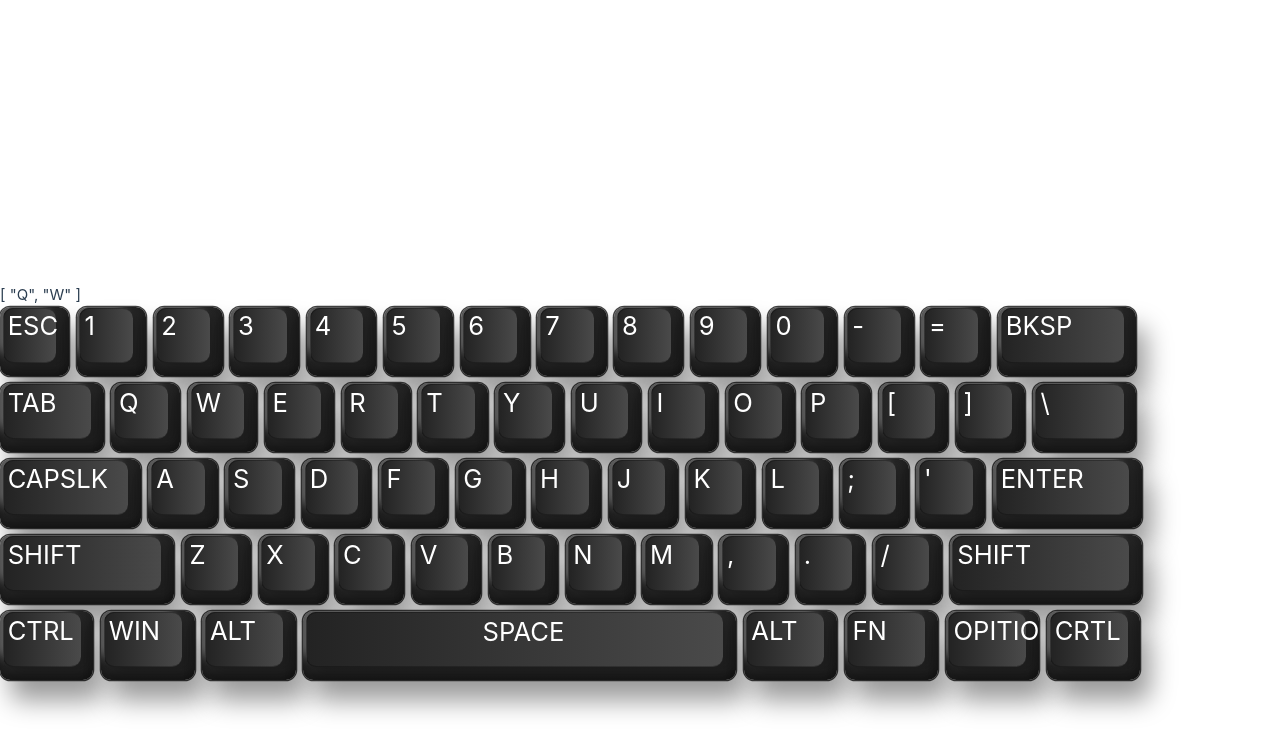
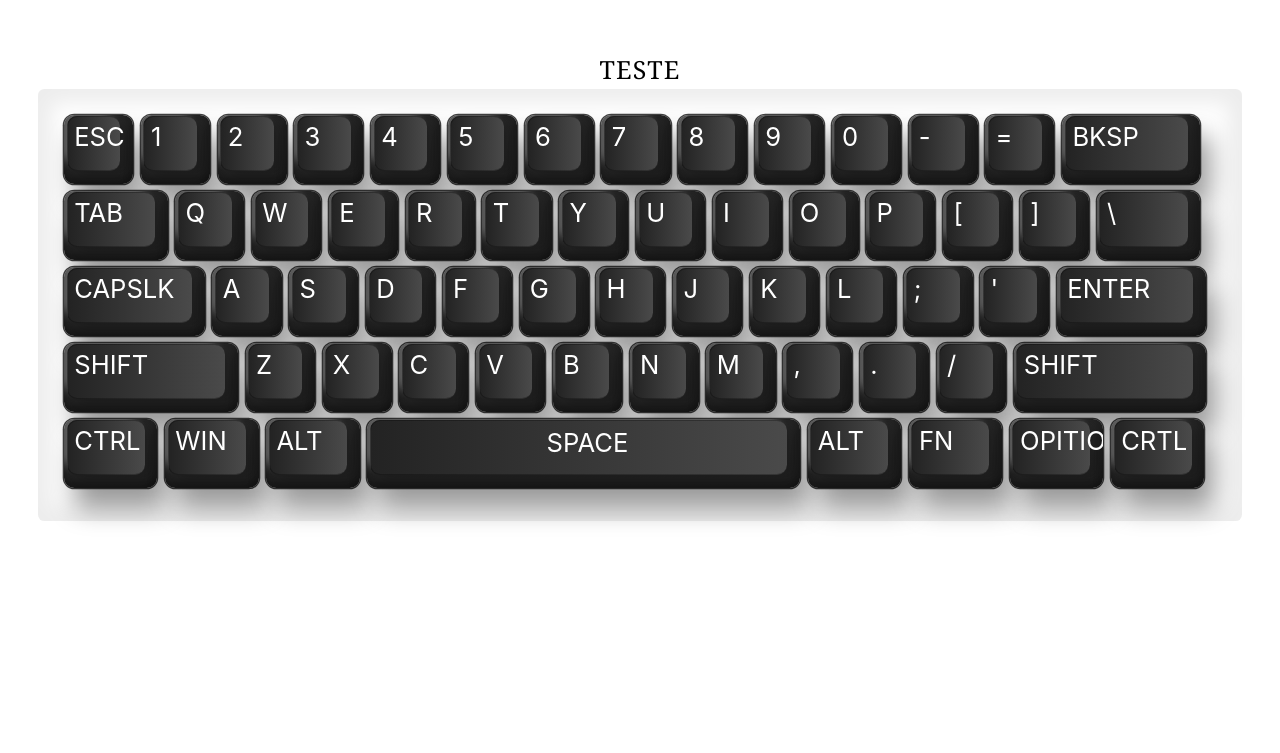
Before and after one commit to JVBicalho/vue-keyboard, a Vue app: page / in a window 1280 px wide. Shown: the part 115-868 px from the top of the page. After the commit the page ends 800 px from the top, so only its background shows below. Built offline with nearby package versions, Linux system fonts and the light colour scheme.

Commit message:
Animacao KeyPressed

```diff
--- a/src/App.vue
+++ b/src/App.vue
@@ -1,18 +1,20 @@
 <script setup>
-import HelloWorld from './components/HelloWorld.vue'
+
 import Key from './components/Key.vue'
-import KeyButton from './components/KeyButton.vue';
+
 </script>
 
 <template>
+  <header>
+    <div class="text">{{ text }}</div>
+  </header>
   <main>
-    <div>{{ text }}</div>
-    <div class="keyboard">
-    <Key v-for="items in KeySimbolsArray" :keySymbol="items" v-on:click="KeyPressed(items)"></Key>
-  </div>
-  <!-- <div class="keyboard">
-    <KeyButton v-for="items in KeySimbolsArray" :keySymbol="items"></KeyButton>
-  </div> -->
+
+
+      <div class="keyboard">
+        <Key v-for="items in KeySimbolsArray" :keySymbol="items" v-on:click="KeyPressed(items)"></Key>
+      </div>
+
   </main>
 
 
@@ -28,17 +30,22 @@ import KeyButton from './components/KeyButton.vue';
                         "CapsLK","a","s","d","f","g","h","j","k","l",";","\'","Enter",
                         "Shift","z","x","c","v","b","n","m","\,","\.","\/","Shift",
                         "Ctrl","win","alt","space","alt","Fn","opitions","Crtl",
-                      ],
-      text: ["Q","W",]
+                     ],
+      text: "TESTE"
     }
   },
   methods: {
     KeyPressed(key) {
 
       console.log(key)
-
+      // Backspace
       if (key == "bksp") {
         this.text = this.text.slice(0, -1)
+        return
+      }
+      // Space
+      if (key == "space") {
+        this.text+= ' '
         return
       }
       this.text += key
@@ -51,27 +58,30 @@ import KeyButton from './components/KeyButton.vue';
 </script>
 <style scoped>
 
-* {
-  padding: 0;
-  margin: 0;
-  border: 0;
-  box-sizing: border-box
+
+main{
+  border-radius: 0.5vw;
+  padding-top: 2vw;
+  padding: 2vw;
+  align-items: center;
+
+  -webkit-box-shadow: inset 0px 0px 20px 14px rgba(237,237,237,1);
+-moz-box-shadow: inset 0px 0px 20px 14px rgba(237,237,237,1);
+box-shadow: inset 0px 0px 20px 14px rgba(237,237,237,1);
 }
-#app{
-
-}
-body{
-  background-color:#fff !important;
-
-}
-main{
-  display: flex;
-  flex-direction: column;
-  width: 100vw;
-  height: 100vh;
-  margin: 0;
-  top: 25vh;
-  justify-content: center;
+.text{
+  text-align: center;
+  overflow-wrap: break-word;
+  font-family: Georgia, serif;
+font-size: 25px;
+letter-spacing: 1.2px;
+word-spacing: 2.4px;
+color: #000000;
+font-weight: 400;
+text-decoration: solid rgb(68, 68, 68);
+font-style: normal;
+font-variant: small-caps;
+text-transform: none;
 
 }
 .keyboard{
--- a/src/assets/main.css
+++ b/src/assets/main.css
@@ -1,5 +1,14 @@
 @import './base.css';
-
+* {
+  padding: 0;
+  margin: 0;
+  border: 0;
+  box-sizing: border-box
+}
+body {
+  display: flex;
+  place-items: center;
+}
 #app {
   /* max-width: 1280px; */
 
@@ -7,7 +16,10 @@
   padding: 0rem;
 
   font-weight: normal;
+  display: flex;
+  flex-direction: column;
 }
+
 
 a,
 .green {
@@ -29,8 +41,7 @@ a,
   }
 
   #app {
-    display: grid;
-    grid-template-columns: 1fr 1fr;
-    padding: 0 0rem;
+    display: flex;
+    flex-direction: column;
   }
 }
--- a/src/components/Key.vue
+++ b/src/components/Key.vue
@@ -27,7 +27,10 @@ export default {
                 0.8vw 1.6vw 2vw rgba(0,0,0,0.4);
     overflow:hidden;
     padding:0.2vw 0.2vw;
-    margin:0.6vw 0.2vw;
+
+  }
+  span:active{
+    transform: translateY(0.2vw);
   }
 /* Backspace */
 span:nth-child(14) {
```
